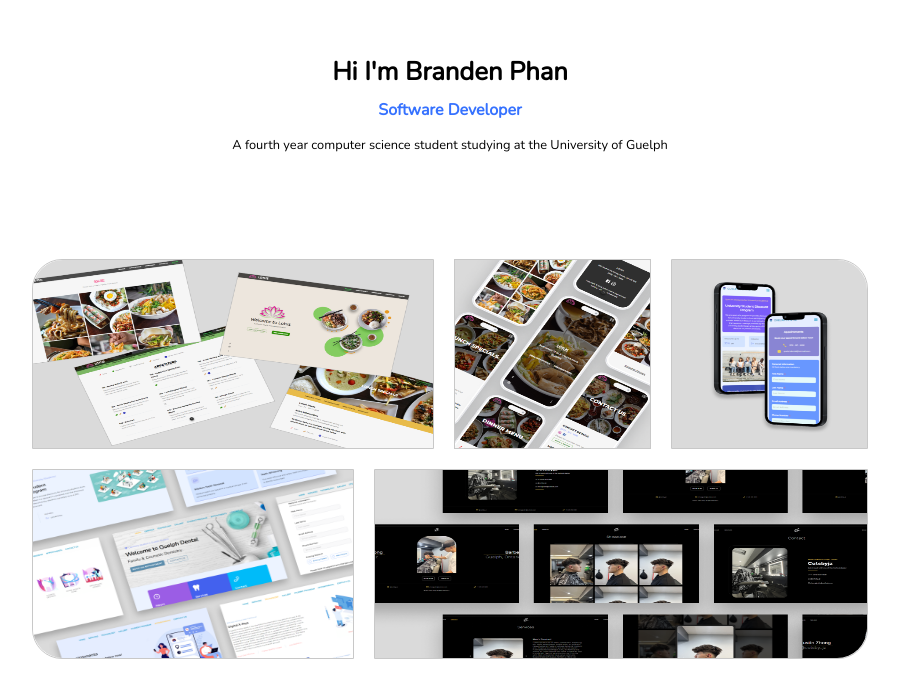
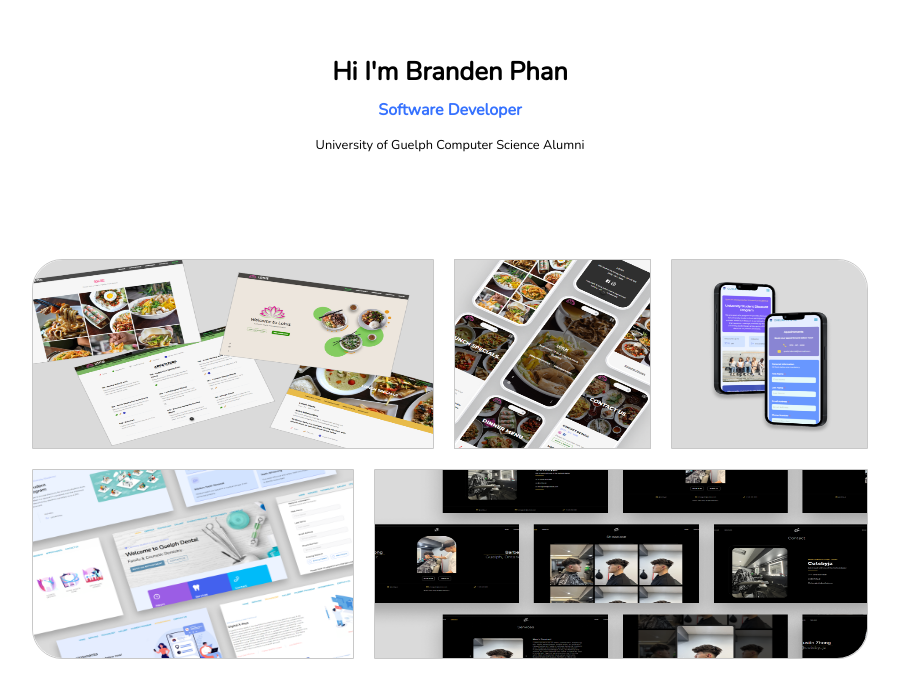
Before and after one commit to brandenphan/Portfolio-v2, a React (Create React App) app: page / in a window 1280 px wide. Shown: the part 126-800 px from the top of the page, without its empty margins (190-1089 px from the left). Built offline with nearby package versions, Linux system fonts and the light colour scheme.

Commit message:
updated summary

```diff
--- a/src/Pages/home.js
+++ b/src/Pages/home.js
@@ -15,9 +15,9 @@ const Home = () => {
                 <p style={{fontFamily: "Nunito", fontSize: width > 1400 ? "2rem" : "1.6rem", fontWeight: width > 600 ? "bold" : "", margin: "0", textAlign: "center"}}>Hi I'm Branden Phan</p>
                 <p style={{fontFamily: "Nunito", fontSize: width > 1400 ? "1.4rem" : "1rem", fontWeight: width > 600 ? "bold" : "", color: "#3672FF", margin: "0", marginTop: "10px", textAlign: "center"}}>Software Developer</p>
                 {width > 600 ?
-                    <p style={{fontFamily: "Nunito", fontSize: width > 1400 ? "1.2rem" : "0.8rem", margin: "0", marginTop: "15px", textAlign: "center"}}>A fourth year computer science student studying at the University of Guelph</p>
+                    <p style={{fontFamily: "Nunito", fontSize: width > 1400 ? "1.2rem" : "0.8rem", margin: "0", marginTop: "15px", textAlign: "center"}}>University of Guelph Computer Science Alumni</p>
                 :
-                    <p style={{fontFamily: "Nunito", fontSize: width > 1400 ? "1.2rem" : "0.8rem", margin: "0", marginTop: "15px", textAlign: "center"}}>A fourth year computer science student <br />studying at the University of Guelph</p>
+                    <p style={{fontFamily: "Nunito", fontSize: width > 1400 ? "1.2rem" : "0.8rem", margin: "0", marginTop: "15px", textAlign: "center"}}>University of Guelph Computer Science Alumni</p>
                 }
             </div>
 
```
